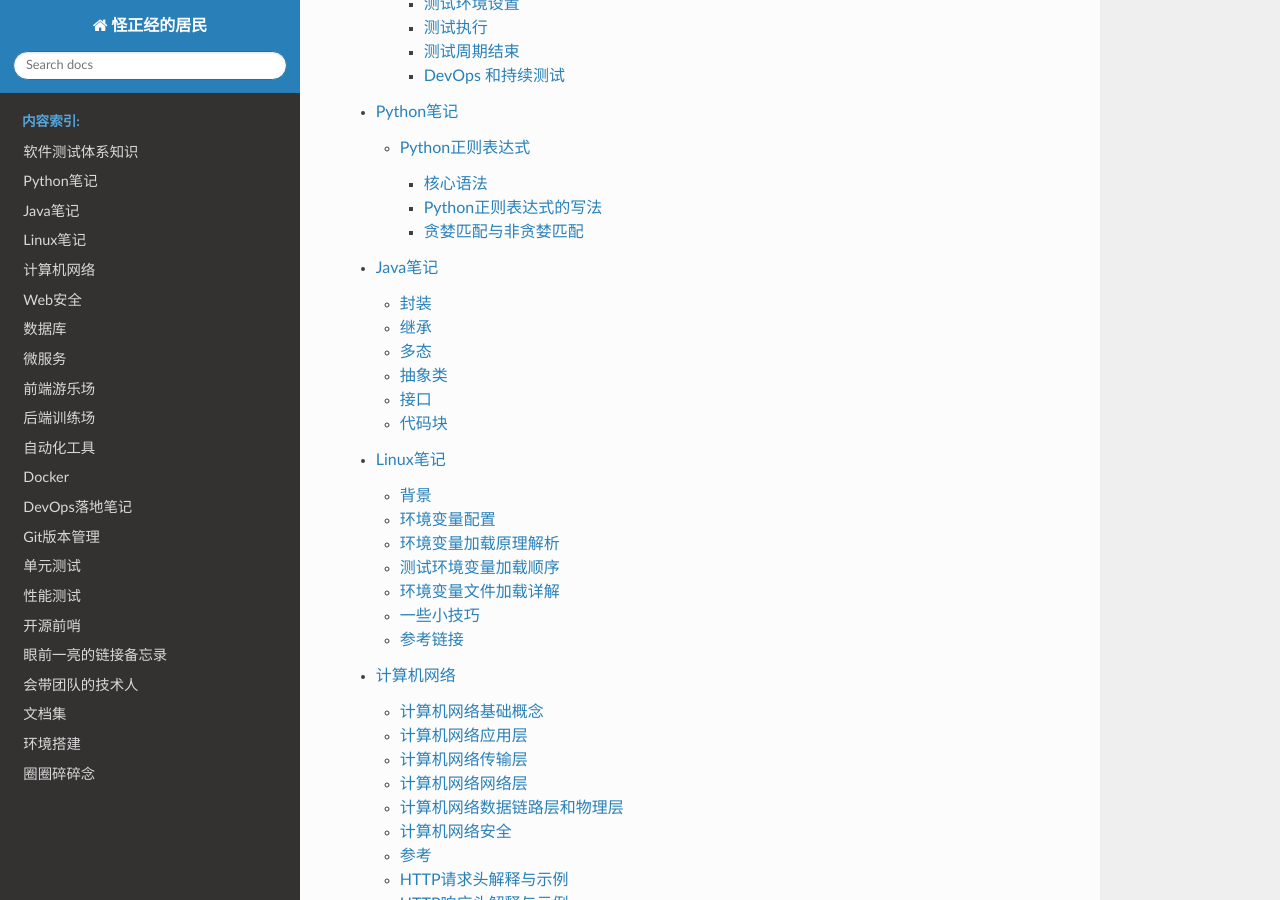
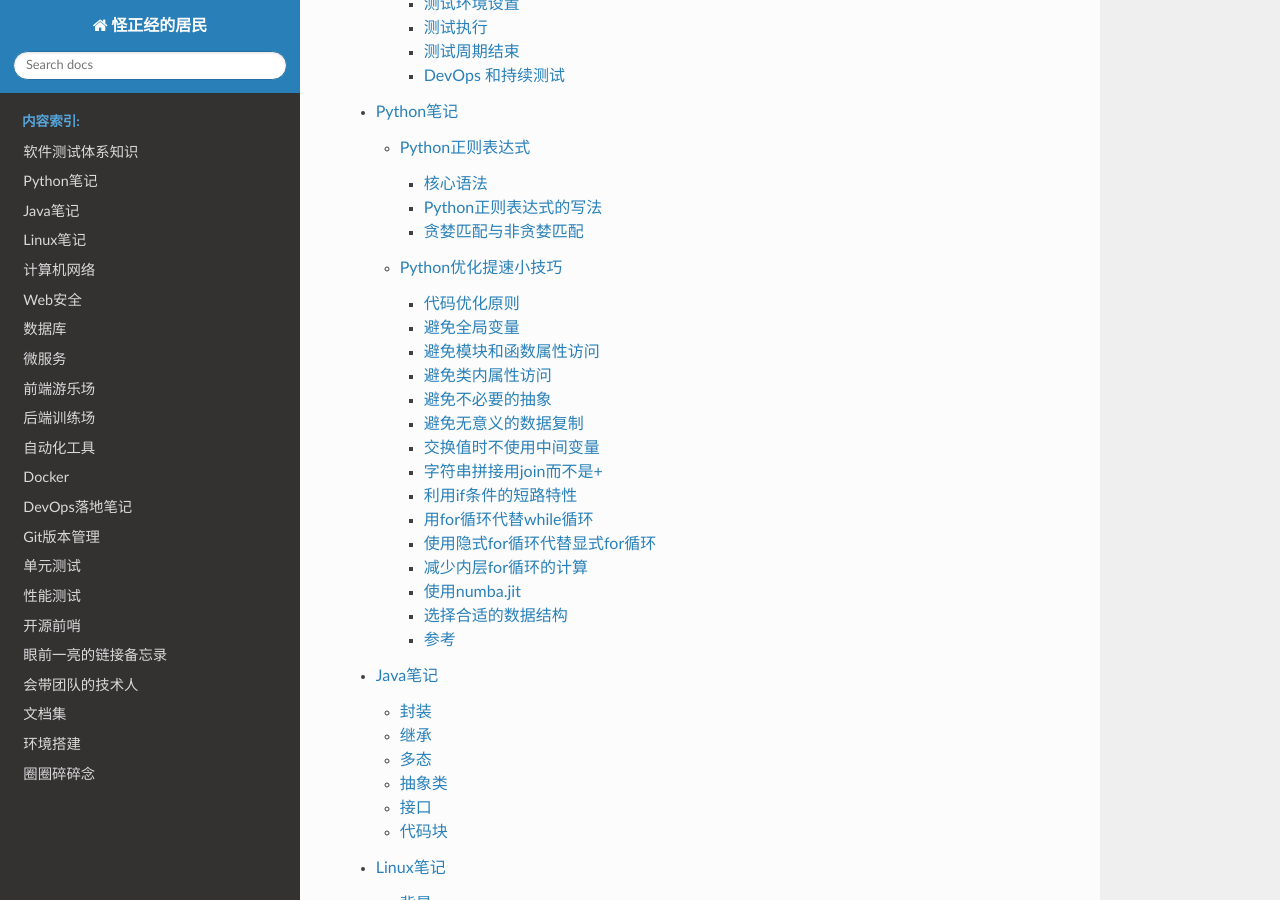
Before and after one commit to LLY600/readthedoc, a Sphinx documentation site: the page built from source/index.rst, in a window 1280 px wide and 900 px high, scrolled down 560 px. Built offline with Sphinx 7.4.7 and the Read the Docs theme 2.0.0, drawn with Linux system fonts in a browser that asks for light colours; pages that are not in the unit, such as notebooks, are missing from menus; some of the changed lines change nothing that is shown.

Commit message:
新增Python优化提速小技巧

````diff
--- /dev/null
+++ b/source/Python笔记/Python优化提速小技巧.md
@@ -0,0 +1,429 @@
+Python优化提速小技巧
+==================
+#### 代码优化原则
+
+1. 第一个基本原则是不要过早优化。很多人一开始写代码就奔着性能优化的目标，“让正确的程序更快要比让快速的程序正确容易得多”。因此，优化的前提是代码能正常工作。过早地进行优化可能会忽视对总体性能指标的把握，在得到全局结果前不要主次颠倒。
+2. 第二个基本原则是权衡优化的代价。优化是有代价的，想解决所有性能的问题是几乎不可能的。通常面临的选择是时间换空间或空间换时间。另外，开发代价也需要考虑。
+3. 第三个原则是不要优化那些无关紧要的部分。如果对代码的每一部分都去优化，这些修改会使代码难以阅读和理解。如果你的代码运行速度很慢，首先要找到代码运行慢的位置，通常是内部循环，专注于运行慢的地方进行优化。在其他地方，一点时间上的损失没有什么影响。
+
+#### 避免全局变量
+```
+# 不推荐写法。代码耗时：26.8秒
+import math
+
+size = 10000
+for x in range(size):
+    for y in range(size):
+        z = math.sqrt(x) + math.sqrt(y)
+```
+- 许多程序员刚开始会用 Python 语言写一些简单的脚本，当编写脚本时，通常习惯了直接将其写为全局变量，例如上面的代码。但是，由于全局变量和局部变量实现方式不同，定义在全局范围内的代码运行速度会比定义在函数中的慢不少。通过将脚本语句放入到函数中，通常可带来 15% - 30% 的速度提升。
+
+```
+# 推荐写法。代码耗时：20.6秒
+import math
+
+def main():  # 定义到函数中，以减少全部变量使用
+    size = 10000
+    for x in range(size):
+        for y in range(size):
+            z = math.sqrt(x) + math.sqrt(y)
+```
+
+main()
+#### 避免模块和函数属性访问
+```
+# 不推荐写法。代码耗时：14.5秒
+import math
+
+def computeSqrt(size: int):
+    result = []
+    for i in range(size):
+        result.append(math.sqrt(i))
+    return result
+
+def main():
+    size = 10000
+    for _ in range(size):
+        result = computeSqrt(size)
+```
+- 每次使用.（属性访问操作符时）会触发特定的方法，如__getattribute__()和__getattr__()，这些方法会进行字典操作，因此会带来额外的时间开销。通过from import语句，可以消除属性访问。
+
+```
+# 第一次优化写法。代码耗时：10.9秒
+from math import sqrt
+
+def computeSqrt(size: int):
+    result = []
+    for i in range(size):
+        result.append(sqrt(i))  # 避免math.sqrt的使用
+    return result
+
+def main():
+    size = 10000
+    for _ in range(size):
+        result = computeSqrt(size)
+```
+
+- 在第 1 节中我们讲到，局部变量的查找会比全局变量更快，因此对于频繁访问的变量sqrt，通过将其改为局部变量可以加速运行。
+
+```
+# 第二次优化写法。代码耗时：9.9秒
+import math
+
+def computeSqrt(size: int):
+    result = []
+    sqrt = math.sqrt  # 赋值给局部变量
+    for i in range(size):
+        result.append(sqrt(i))  # 避免math.sqrt的使用
+    return result
+
+def main():
+    size = 10000
+    for _ in range(size):
+        result = computeSqrt(size)
+```
+
+- 除了math.sqrt外，computeSqrt函数中还有.的存在，那就是调用list的append方法。通过将该方法赋值给一个局部变量，可以彻底消除computeSqrt函数中for循环内部的.使用。
+
+```
+# 推荐写法。代码耗时：7.9秒
+import math
+
+def computeSqrt(size: int):
+    result = []
+    append = result.append
+    sqrt = math.sqrt    # 赋值给局部变量
+    for i in range(size):
+        append(sqrt(i))  # 避免 result.append 和 math.sqrt 的使用
+    return result
+
+def main():
+    size = 10000
+    for _ in range(size):
+        result = computeSqrt(size)
+```
+
+
+#### 避免类内属性访问
+```
+# 不推荐写法。代码耗时：10.4秒
+import math
+from typing import List
+
+class DemoClass:
+    def __init__(self, value: int):
+        self._value = value
+
+    def computeSqrt(self, size: int) -> List[float]:
+        result = []
+        append = result.append
+        sqrt = math.sqrt
+        for _ in range(size):
+            append(sqrt(self._value))
+        return result
+
+def main():
+    size = 10000
+    for _ in range(size):
+        demo_instance = DemoClass(size)
+        result = demo_instance.computeSqrt(size)
+```
+
+- 避免.的原则也适用于类内属性，访问self._value的速度会比访问一个局部变量更慢一些。通过将需要频繁访问的类内属性赋值给一个局部变量，可以提升代码运行速度。
+
+```
+# 推荐写法。代码耗时：8.0秒
+import math
+from typing import List
+
+class DemoClass:
+    def __init__(self, value: int):
+        self._value = value
+
+    def computeSqrt(self, size: int) -> List[float]:
+        result = []
+        append = result.append
+        sqrt = math.sqrt
+        value = self._value
+        for _ in range(size):
+            append(sqrt(value))  # 避免 self._value 的使用
+        return result
+
+def main():
+    size = 10000
+    for _ in range(size):
+        demo_instance = DemoClass(size)
+        demo_instance.computeSqrt(size)
+```
+
+#### 避免不必要的抽象
+```
+# 不推荐写法，代码耗时：0.55秒
+class DemoClass:
+    def __init__(self, value: int):
+        self.value = value
+
+    @property
+    def value(self) -> int:
+        return self._value
+
+    @value.setter
+    def value(self, x: int):
+        self._value = x
+
+def main():
+    size = 1000000
+    for i in range(size):
+        demo_instance = DemoClass(size)
+        value = demo_instance.value
+        demo_instance.value = i
+```
+
+- 任何时候当你使用额外的处理层（比如装饰器、属性访问、描述器）去包装代码时，都会让代码变慢。大部分情况下，需要重新进行审视使用属性访问器的定义是否有必要，使用getter/setter函数对属性进行访问通常是 C/C++ 程序员遗留下来的代码风格。如果真的没有必要，就使用简单属性。
+
+```
+# 推荐写法，代码耗时：0.33秒
+class DemoClass:
+    def __init__(self, value: int):
+        self.value = value  # 避免不必要的属性访问器
+
+def main():
+    size = 1000000
+    for i in range(size):
+        demo_instance = DemoClass(size)
+        value = demo_instance.value
+        demo_instance.value = i
+```
+#### 避免无意义的数据复制
+```
+# 不推荐写法，代码耗时：6.5秒
+def main():
+    size = 10000
+    for _ in range(size):
+        value = range(size)
+        value_list = [x for x in value]
+        square_list = [x * x for x in value_list]
+```
+
+- 上面的代码中value_list完全没有必要，这会创建不必要的数据结构或复制。
+
+```
+# 推荐写法，代码耗时：4.8秒
+def main():
+    size = 10000
+    for _ in range(size):
+        value = range(size)
+        square_list = [x * x for x in value]  # 避免无意义的复制
+```
+
+- 另外一种情况是对 Python 的数据共享机制过于偏执，并没有很好地理解或信任 Python 的内存模型，滥用 copy.deepcopy()之类的函数。通常在这些代码中是可以去掉复制操作的。
+
+#### 交换值时不使用中间变量
+```
+# 不推荐写法，代码耗时：0.07秒
+def main():
+    size = 1000000
+    for _ in range(size):
+        a = 3
+        b = 5
+        temp = a
+        a = b
+        b = temp
+```
+
+- 上面的代码在交换值时创建了一个临时变量temp，如果不借助中间变量，代码更为简洁、且运行速度更快。
+
+```
+# 推荐写法，代码耗时：0.06秒
+def main():
+    size = 1000000
+    for _ in range(size):
+        a = 3
+        b = 5
+        a, b = b, a  # 不借助中间变量
+```
+
+#### 字符串拼接用join而不是+
+
+```
+# 不推荐写法，代码耗时：2.6秒
+import string
+from typing import List
+
+def concatString(string_list: List[str]) -> str:
+    result = ''
+    for str_i in string_list:
+        result += str_i
+    return result
+
+def main():
+    string_list = list(string.ascii_letters * 100)
+    for _ in range(10000):
+        result = concatString(string_list)
+```
+
+- 当使用a + b拼接字符串时，由于 Python 中字符串是不可变对象，其会申请一块内存空间，将a和b分别复制到该新申请的内存空间中。因此，如果要拼接 n 个字符串，会产生 n-1 个中间结果，每产生一个中间结果都需要申请和复制一次内存，严重影响运行效率。而使用join()拼接字符串时，会首先计算出需要申请的总的内存空间，然后一次性地申请所需内存，并将每个字符串元素复制到该内存中去。
+
+```
+# 推荐写法，代码耗时：0.3秒
+import string
+from typing import List
+
+def concatString(string_list: List[str]) -> str:
+    return ''.join(string_list)  # 使用 join 而不是 +
+
+def main():
+    string_list = list(string.ascii_letters * 100)
+    for _ in range(10000):
+        result = concatString(string_list)
+```
+
+#### 利用if条件的短路特性
+```
+# 不推荐写法，代码耗时：0.05秒
+from typing import List
+
+def concatString(string_list: List[str]) -> str:
+    abbreviations = {'cf.', 'e.g.', 'ex.', 'etc.', 'flg.', 'i.e.', 'Mr.', 'vs.'}
+    abbr_count = 0
+    result = ''
+    for str_i in string_list:
+        if str_i in abbreviations:
+            result += str_i
+    return result
+
+def main():
+    for _ in range(10000):
+        string_list = ['Mr.', 'Hat', 'is', 'Chasing', 'the', 'black', 'cat', '.']
+        result = concatString(string_list)
+```
+
+- if 条件的短路特性是指对if a and b这样的语句， 当a为False时将直接返回，不再计算b；对于if a or b这样的语句，当a为True时将直接返回，不再计算b。因此， 为了节约运行时间，对于or语句，应该将值为True可能性比较高的变量写在or前，而and应该推后。
+```
+# 推荐写法，代码耗时：0.03秒
+from typing import List
+
+def concatString(string_list: List[str]) -> str:
+    abbreviations = {'cf.', 'e.g.', 'ex.', 'etc.', 'flg.', 'i.e.', 'Mr.', 'vs.'}
+    abbr_count = 0
+    result = ''
+    for str_i in string_list:
+        if str_i[-1] == '.' and str_i in abbreviations:  # 利用 if 条件的短路特性
+            result += str_i
+    return result
+
+def main():
+    for _ in range(10000):
+        string_list = ['Mr.', 'Hat', 'is', 'Chasing', 'the', 'black', 'cat', '.']
+        result = concatString(string_list)
+```
+
+#### 用for循环代替while循环
+```
+# 不推荐写法。代码耗时：6.7秒
+def computeSum(size: int) -> int:
+    sum_ = 0
+    i = 0
+    while i < size:
+        sum_ += i
+        i += 1
+    return sum_
+
+def main():
+    size = 10000
+    for _ in range(size):
+        sum_ = computeSum(size)
+```
+
+
+- Python 的for循环比while循环快不少。
+
+```
+# 推荐写法。代码耗时：4.3秒
+def computeSum(size: int) -> int:
+    sum_ = 0
+    for i in range(size):  # for 循环代替 while 循环
+        sum_ += i
+    return sum_
+
+def main():
+    size = 10000
+    for _ in range(size):
+        sum_ = computeSum(size)
+```
+
+#### 使用隐式for循环代替显式for循环
+
+```
+针对上面的例子，更进一步可以用隐式for循环来替代显式for循环
+
+# 推荐写法。代码耗时：1.7秒
+def computeSum(size: int) -> int:
+    return sum(range(size))  # 隐式 for 循环代替显式 for 循环
+
+def main():
+    size = 10000
+    for _ in range(size):
+        sum = computeSum(size)
+```
+
+#### 减少内层for循环的计算
+
+```
+# 不推荐写法。代码耗时：12.8秒
+import math
+
+def main():
+    size = 10000
+    sqrt = math.sqrt
+    for x in range(size):
+        for y in range(size):
+            z = sqrt(x) + sqrt(y)
+```
+
+- 上面的代码中sqrt(x)位于内侧for循环， 每次训练过程中都会重新计算一次，增加了时间开销。
+
+```
+# 推荐写法。代码耗时：7.0秒
+import math
+
+def main():
+    size = 10000
+    sqrt = math.sqrt
+    for x in range(size):
+        sqrt_x = sqrt(x)  # 减少内层 for 循环的计算
+        for y in range(size):
+            z = sqrt_x + sqrt(y)
+```
+
+#### 使用numba.jit
+- 我们沿用上面介绍过的例子，在此基础上使用numba.jit。numba可以将 Python 函数 JIT 编译为机器码执行，大大提高代码运行速度。关于numba的更多信息见下面的主页：http://numba.pydata.org/numba.pydata.org
+
+```
+# 推荐写法。代码耗时：0.62秒
+import numba
+
+@numba.jit
+def computeSum(size: float) -> int:
+    sum = 0
+    for i in range(size):
+        sum += i
+    return sum
+
+def main():
+    size = 10000
+    for _ in range(size):
+        sum = computeSum(size)
+```
+
+#### 选择合适的数据结构
+1. Python 内置的数据结构如str, tuple, list, set, dict底层都是 C 实现的，速度非常快，自己实现新的数据结构想在性能上达到内置的速度几乎是不可能的。
+2. list类似于 C++ 中的std::vector，是一种动态数组。其会预分配一定内存空间，当预分配的内存空间用完，又继续向其中添加元素时，会申请一块更大的内存空间，然后将原有的所有元素都复制过去，之后销毁之前的内存空间，再插入新元素。
+3. 删除元素时操作类似，当已使用内存空间比预分配内存空间的一半还少时，会另外申请一块小内存，做一次元素复制，之后销毁原有大内存空间。
+4. 因此，如果有频繁的新增、删除操作，新增、删除的元素数量又很多时，list的效率不高。此时，应该考虑使用collections.deque。collections.deque是双端队列，同时具备栈和队列的特性，能够在两端进行 O(1) 复杂度的插入和删除操作。
+5. list的查找操作也非常耗时。当需要在list频繁查找某些元素，或频繁有序访问这些元素时，可以使用bisect维护list对象有序并在其中进行二分查找，提升查找的效率。
+6. 另外一个常见需求是查找极小值或极大值，此时可以使用heapq模块将list转化为一个堆，使得获取最小值的时间复杂度是 O(1)。
+7. 下面的网页给出了常用的 Python 数据结构的各项操作的时间复杂度：https://wiki.python.org/moin/TimeComplexity
+
+#### 参考
+- [https://mp.weixin.qq.com/s/So8RUXci1Ml7NFQnJSyQaA](https://mp.weixin.qq.com/s/So8RUXci1Ml7NFQnJSyQaA)
--- a/source/Python笔记/index.rst
+++ b/source/Python笔记/index.rst
@@ -5,3 +5,4 @@ Python笔记
     :maxdepth: 2
 
     Python正则表达式
+    Python优化提速小技巧
````
